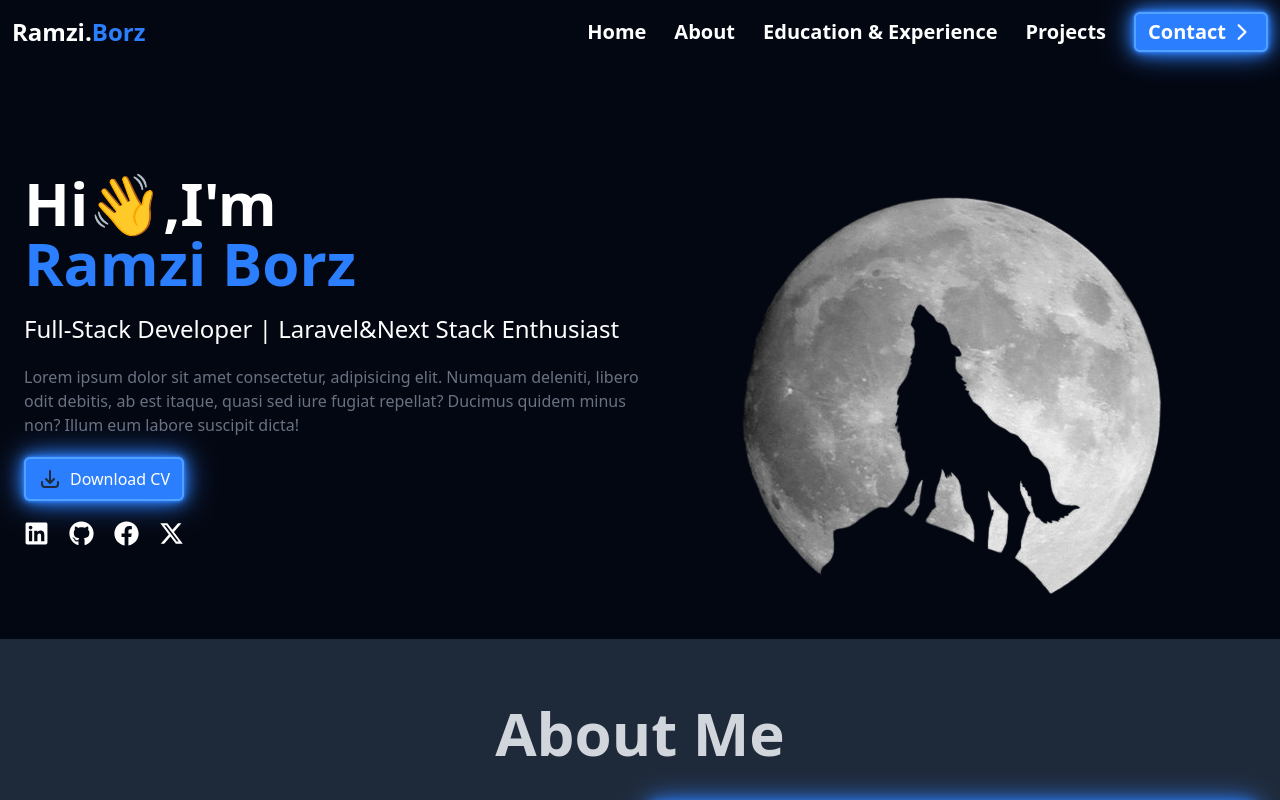
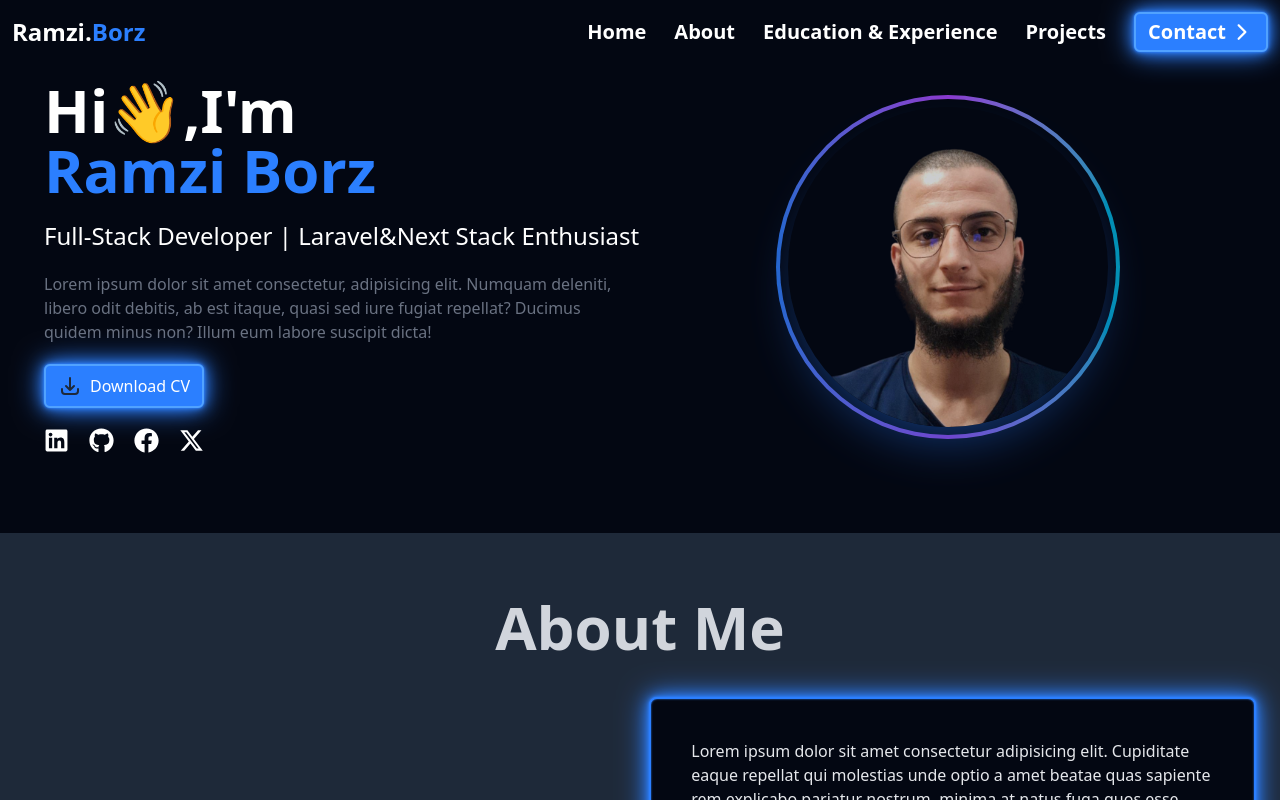
Before and after one commit to Abidmo07/Portfolio-Particles2, a React (Vite) app: page / in a window 1280 px wide. Shown: the top 800 px of the page. Built offline with nearby package versions, Linux system fonts and the light colour scheme.

Commit message:
make some updates

```diff
--- a/src/components/Hero.jsx
+++ b/src/components/Hero.jsx
@@ -1,17 +1,19 @@
 import React from 'react'
 import borz from '../assets/borzz.png'
+import ramzi from "../assets/ramzi.png"
 import { FaLinkedin } from "react-icons/fa";
 import { FaGithub } from "react-icons/fa";
 import { FaFacebook } from "react-icons/fa";
 import { FaXTwitter } from "react-icons/fa6";
 import {motion} from "framer-motion"
-import cv from '../assets/CV.pdf';
+import cv from '../assets/ramzi_cv.pdf';
+import { ImOpera } from 'react-icons/im';
 
 export default function Hero() {
     return (
         <>
-            <div className='bg-gray-950  flex flex-col md:flex-row  items-center justify-between  w-full px-6 pt-20   '>
-                <div className='flex flex-col w-full md:w-1/2 '>
+            <div className='bg-gray-950  flex flex-col md:flex-row  items-center justify-between  w-full px-6 py-20   '>
+                <div className='flex flex-col w-full md:w-1/2 pl-5 '>
                     <motion.h1
                     initial={{x:-300,opacity:0}}
                     whileInView={{x:0,opacity:1}}
@@ -58,13 +60,31 @@ export default function Hero() {
                     </motion.div>
 
                 </div>
-                <motion.div
-                initial={{opacity:0, scale:0.5}}
-                whileInView={{opacity:1, scale:1}}
-                transition={{duration:1.4, delay:0}}
-                className='flex justify-center items-center w-1/2'>
-                    <img  src={borz} alt="" />
-                </motion.div>
+             <motion.div
+    initial={{opacity:0, scale:0.5}}
+    whileInView={{opacity:1, scale:1}}
+    transition={{duration:1.4, delay:0}}
+    className='flex justify-center items-center w-full md:w-1/2 relative'>
+
+    {/* Animated gradient border */}
+    <div className="relative p-1 rounded-full bg-gradient-to-r from-blue-500 via-purple-500 to-cyan-500 animate-pulse">
+        <div className="bg-gray-950 rounded-full p-2">
+            <img
+                className='w-64 h-64 md:w-80 md:h-80 rounded-full object-cover shadow-2xl shadow-blue-500/50'
+                src={ramzi}
+                alt="Ramzi Borz"
+            />
+        </div>
+    </div>
+
+    {/* Floating particles effect */}
+    <div className="absolute inset-0 -z-10">
+        <div className="absolute top-10 left-10 w-2 h-2 bg-blue-400 rounded-full animate-bounce"></div>
+        <div className="absolute top-20 right-16 w-1 h-1 bg-purple-400 rounded-full animate-ping"></div>
+        <div className="absolute bottom-16 left-20 w-1.5 h-1.5 bg-cyan-400 rounded-full animate-pulse"></div>
+        <div className="absolute bottom-10 right-10 w-1 h-1 bg-blue-300 rounded-full animate-bounce delay-75"></div>
+    </div>
+</motion.div>
 
             </div>
         </>
```
Also changed, not shown: src/App.jsx (+0 -14 lines), src/assets/ramzi.png (added), 1 other file (tests, documents, lock files or other folders).
